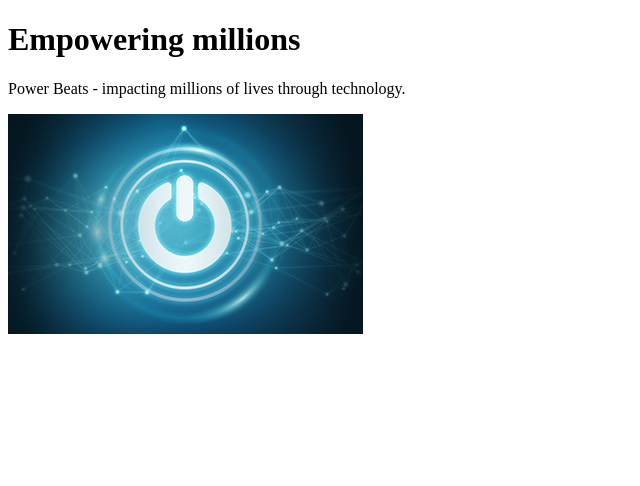
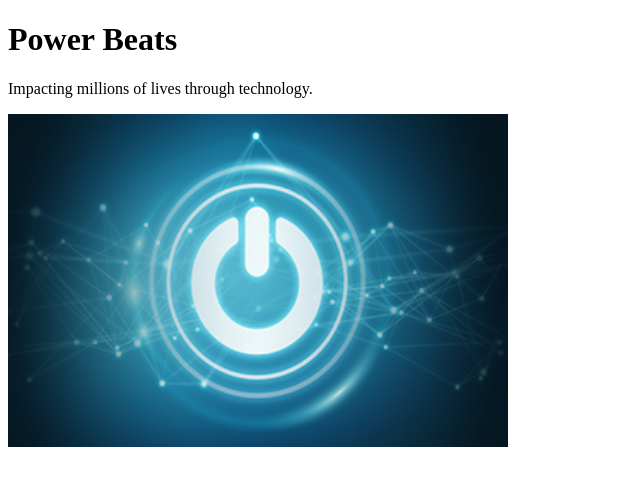
Before and after one commit to GRMK11/GRMK11.github.io, a plain HTML site: page index.html in a window 1280 px wide. Shown: the whole page, without its empty margins (0-640 px from the left). Drawn offline with Linux system fonts and the light colour scheme.

Commit message:
Update index.html

```diff
--- a/index.html
+++ b/index.html
@@ -1,8 +1,8 @@
 <!DOCTYPE html>
 <html>
 <body>
-<h1>Empowering millions</h1>
-<p>Power Beats - impacting millions of lives through technology.</p>
-<p> <img src="https://github.com/GRMK11/GRMK11.github.io/blob/master/powermanagement.banner.jpg" alt="powermanagement">
+<h1>Power Beats</h1>
+<p>Impacting millions of lives through technology.</p>
+<img src="https://github.com/GRMK11/GRMK11.github.io/blob/master/powermanagement.banner.jpg"  alt="powermanagement" width="500" height="333">
 </body>
 </html>
```
